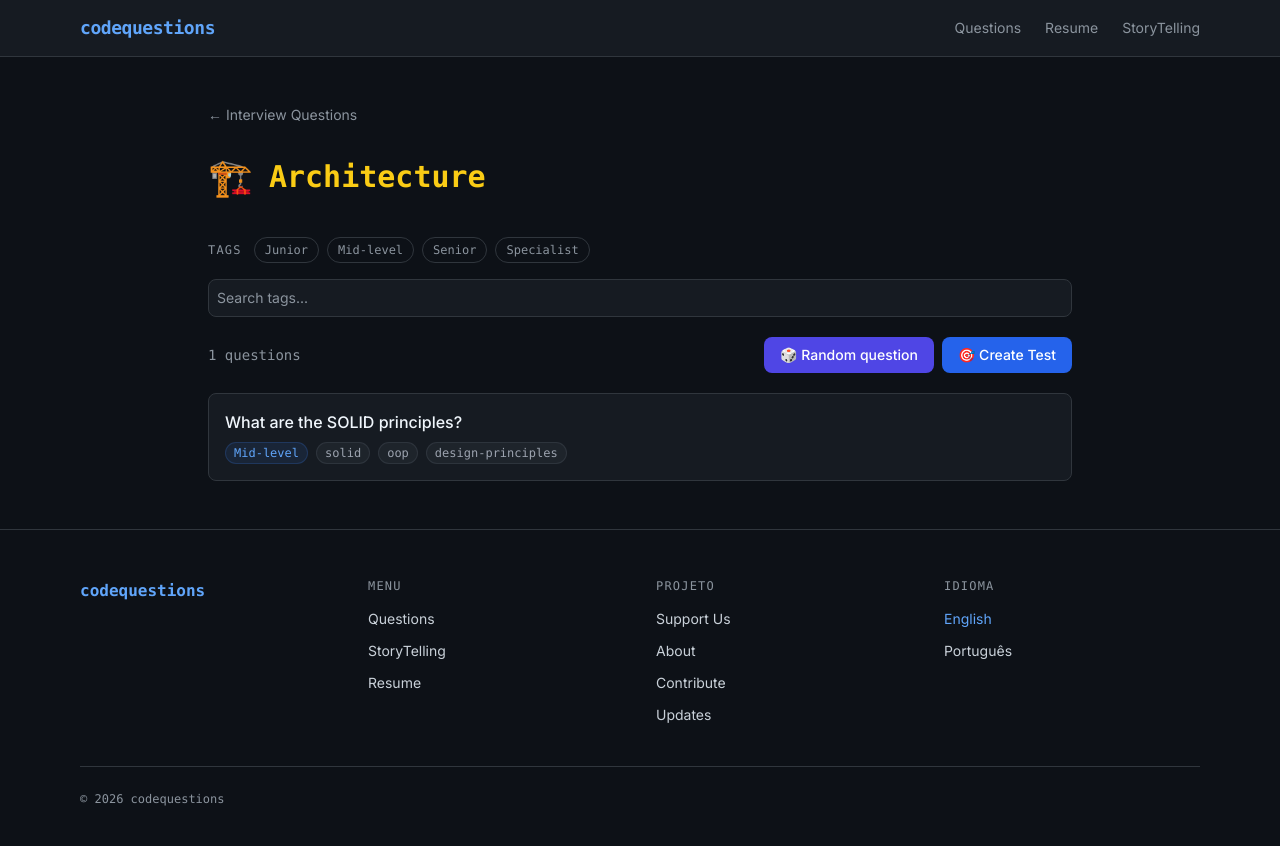
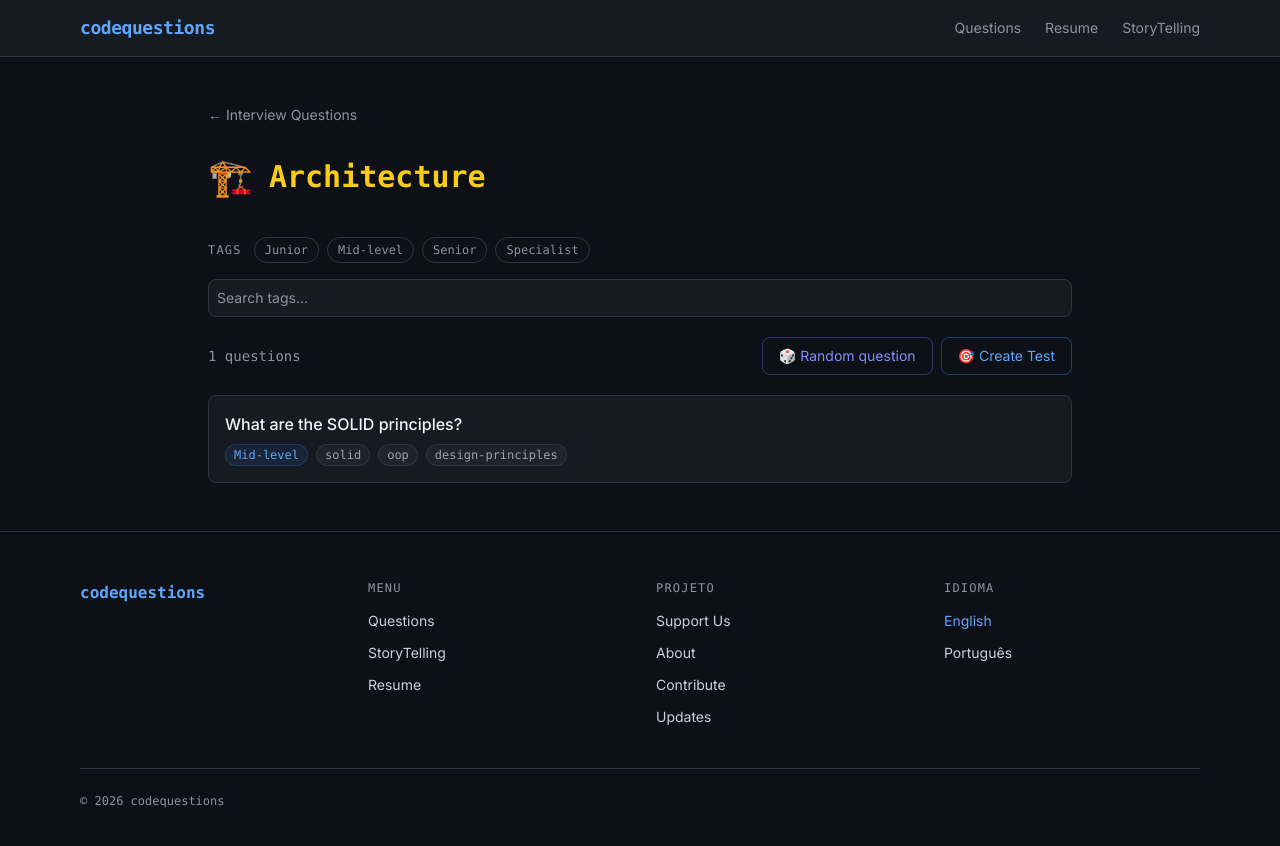
Before and after one commit to dionbiancha/codequestions, a Next.js app: page /en/questions/architecture in a window 1280 px wide. Shown: the top 846 px of the page. Built offline with nearby package versions, Linux system fonts and the light colour scheme.

Commit message:
style: soften button highlight to colored border and text

```diff
--- a/src/components/questions/QuestionListClient.tsx
+++ b/src/components/questions/QuestionListClient.tsx
@@ -246,7 +246,7 @@ export function QuestionListClient({ questions, categoryCounts, currentCategory
           <button
             onClick={pickRandom}
             disabled={filtered.length === 0}
-            className="inline-flex items-center gap-2 bg-indigo-600 hover:bg-indigo-500 text-white text-sm font-medium px-4 py-2 rounded-lg transition-colors disabled:opacity-40 disabled:pointer-events-none"
+            className="inline-flex items-center gap-2 border border-indigo-500/40 text-indigo-400 hover:border-indigo-500/70 hover:text-indigo-300 text-sm px-4 py-2 rounded-lg transition-colors disabled:opacity-40 disabled:pointer-events-none"
           >
             🎲 {t('randomQuestion')}
           </button>
--- a/src/components/quiz/QuizSetupPanel.tsx
+++ b/src/components/quiz/QuizSetupPanel.tsx
@@ -99,7 +99,7 @@ export function QuizSetupPanel({ preselectedCategories, categoryCounts }: Props)
     <>
       <button
         onClick={() => setOpen(true)}
-        className="inline-flex items-center gap-2 bg-blue-600 hover:bg-blue-500 text-white text-sm font-medium px-4 py-2 rounded-lg transition-colors"
+        className="inline-flex items-center gap-2 border border-blue-500/40 text-blue-400 hover:border-blue-500/70 hover:text-blue-300 text-sm px-4 py-2 rounded-lg transition-colors"
       >
         🎯 {t('createTest')}
       </button>
```
